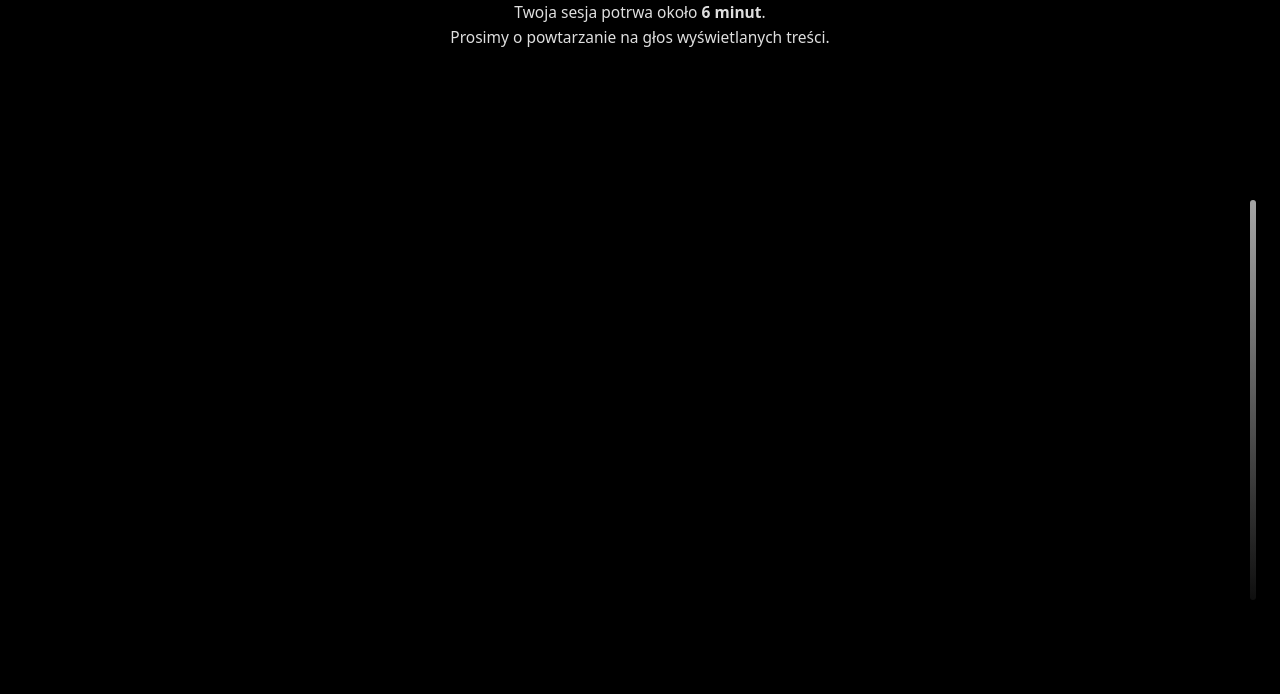
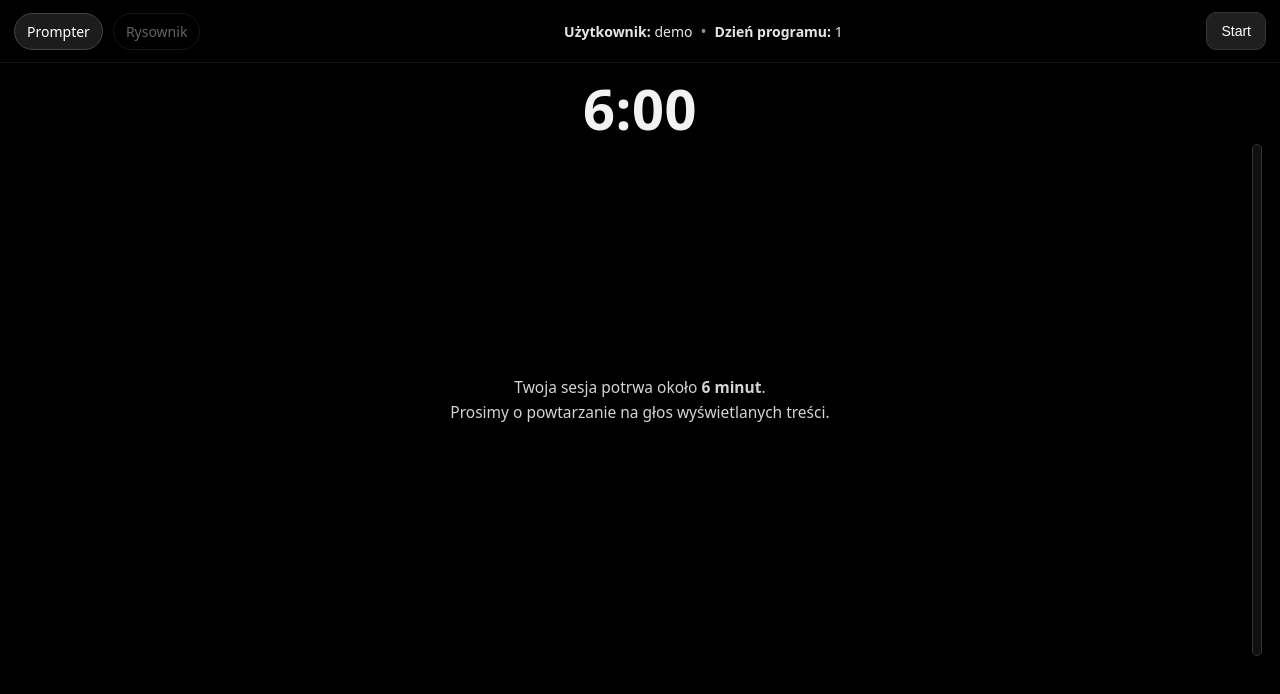
Before and after one commit to MacSzot/adhered.shop, a Next.js app: page /day in a window 1280 px wide. Shown: the top 694 px of the page. Built offline with nearby package versions, Linux system fonts and the light colour scheme.

Commit message:
Update globals.css

```diff
--- a/app/globals.css
+++ b/app/globals.css
@@ -1,4 +1,3 @@
-/* ===== Reset & base ===== */
 *{box-sizing:border-box;margin:0;padding:0}
 html,body{
   height:100%;width:100%;
@@ -7,82 +6,130 @@ html,body{
   overflow:hidden;
 }
 
-/* ===== Scena / kamera ===== */
+.prompter-full{
+  position:relative;
+  height:100vh;width:100vw;
+  background:#000;
+  overflow:hidden;
+}
+
+/* --- TOP PANEL --- */
+.topbar{
+  position:fixed;top:0;left:0;right:0;z-index:40;
+  display:flex;align-items:center;justify-content:space-between;
+  gap:10px;padding:10px 12px;
+  background:rgba(0,0,0,.5);backdrop-filter:blur(8px);
+  padding-top:calc(10px + env(safe-area-inset-top, 0px));
+  border-bottom:1px solid rgba(255,255,255,.08);
+}
+.topbar--dense{padding:12px 14px}
+
+.tabs{display:flex;gap:10px;align-items:center}
+.tab{
+  padding:8px 12px;border-radius:999px;border:1px solid #333;
+  color:#ddd;text-decoration:none;font-size:14px
+}
+.tab.active{background:#1c1c1c;border-color:#444;color:#fff}
+.tab.disabled{opacity:.45;cursor:not-allowed}
+
+.top-info{display:flex;gap:12px;align-items:center;flex-wrap:wrap}
+.top-info.compact{gap:8px}
+.top-info .dot{opacity:.6}
+.meta{font-size:14px;opacity:.95}
+
+.controls-top{display:flex;gap:10px;align-items:center}
+.btn{
+  background:#1f1f1f;border:1px solid #333;color:#fff;border-radius:10px;
+  padding:10px 14px;font-size:14px;cursor:pointer
+}
+.btn:hover{background:#333}
+
+/* --- TIMER --- */
+.timer-top {
+  position: fixed;
+  top: 70px; /* przeniesiony niżej pod topbar */
+  left: 50%;
+  transform: translateX(-50%);
+  z-index: 10; /* mniejszy niż topbar, więc będzie POD nim */
+  font-weight: 800;
+  letter-spacing: .5px;
+}
+
+.timer-top--strong {
+  font-size: clamp(30px, 4.4vw, 56px);
+  color: #fff;
+  opacity: .95;
+  text-shadow:
+    0 0 24px rgba(0, 0, 0, .9),
+    0 0 40px rgba(0, 0, 0, .5),
+    0 0 2px rgba(0, 0, 0, 1);
+}
+
+
+/* --- KAMERA --- */
 .stage{
   position:fixed;inset:0;
-  width:100%;height:100dvh;
+  width:100%;height:100%;
   background:#000;
   overflow:hidden;z-index:1;
 }
-.cam{
+.cam{width:100%;height:100%;object-fit:cover}
+.mirrored .cam{transform:scaleX(-1)}
+
+/* --- TEKST NA ŚRODKU --- */
+.overlay.center{
   position:absolute;inset:0;
-  width:100%;height:100%;
-  object-fit:cover;
-  transform:scaleX(-1); /* lustrzane */
-  z-index:0;
+  display:flex;align-items:center;justify-content:center;
+  pointer-events:none;z-index:5;
+}
+.center-text{
+  text-align:center;
+  max-width:84%;
+  font-size:clamp(18px,2.4vw,32px);
+  line-height:1.35;
+  color:rgba(255,255,255,.7);
+  text-shadow:0 0 16px rgba(0,0,0,.9);
+  position:absolute;
+  top:50%;
+  left:50%;
+  transform:translate(-50%, -50%);
+}
+.fade{animation:fadeIn .5s ease both}
+@keyframes fadeIn{from{opacity:0;transform:translate(-50%, -48%)}to{opacity:1;transform:translate(-50%, -50%)}}
+
+/* --- INTRO --- */
+.intro{
+  text-align:center;
+  max-width:86%;
+  color:rgba(255,255,255,.9);
+  text-shadow:0 0 14px rgba(0,0,0,.9);
+}
+.intro h2{font-size:clamp(22px,3.2vw,32px);margin-bottom:10px;font-weight:800}
+.intro p{font-size:clamp(14px,2vw,18px);opacity:.9}
+
+/* --- VU-METER --- */
+.meter-vertical{
+  position:absolute;
+  right:18px;top:18%;
+  width:10px;height:64%;
+  background:rgba(30,30,30,.55);
+  border:1px solid #333;
+  border-radius:999px;
+  overflow:hidden;
+  z-index:10;
+}
+.meter-vertical-fill{
+  position:absolute;left:0;right:0;bottom:0;height:0%;
+  background:linear-gradient(180deg,#4df,#7f7,#ff5);
+  border-radius:999px;
+  transition:height .08s linear;
 }
 
-/* lekki veil dla czytelności tekstu nad kamerą */
-.veil{ position:absolute; inset:0; background:rgba(0,0,0,.12); z-index:5; }
-
-/* ===== Topbar jak w mockach ===== */
-.topbar-fixed{
-  position: absolute; left:0; top:0; width:100%;
-  height:190px;                     /* STAŁA wysokość */
-  background:#555; color:#fff; z-index:40;
-  display:grid; grid-template-columns:1fr 1fr; align-items:center;
+/* --- MOBILE --- */
+@media (max-width:640px){
+  .tab{font-size:13px;padding:7px 11px}
+  .meta{font-size:13px}
+  .btn{padding:9px 12px}
+  .meter-vertical{right:10px;width:8px}
+  .center-text{max-width:90%}
 }
-.topbar-inner{ display:flex; justify-content:space-between; padding:26px 28px 0 28px; }
-.top-left, .top-right{ display:grid; gap:14px; }
-.top-left .line, .top-right .line{ font-weight:700; font-size: clamp(26px,2.6vw,38px); }
-
-/* ===== Timer (przydymiony) ===== */
-.timer-ghost{
-  position:absolute; left:50%; transform:translateX(-50%);
-  top:190px; margin-top:12px; z-index:25;
-  font-weight:800; font-size:clamp(34px,3.4vw,58px);
-  color:#fff; opacity:.48;
-}
-
-/* ===== Overlay treści (centrum) ===== */
-.overlay-center{ position:absolute; inset:0; z-index:30; display:grid; place-items:center; padding:0 16px; }
-.center-wrap{ width:100%; max-width:720px; text-align:center; }
-
-/* Tekst systemowy (komendy) – przydymiony */
-.sys-text{ color:#fff; opacity:.72; font-weight:600; line-height:1.45; font-size:clamp(18px,2.4vw,30px); }
-
-/* Tekst użytkownika (transkrypt) – większy i jaśniejszy */
-.user-speech{ margin-top:18px; color:#fff; opacity:1; font-weight:800; line-height:1.15; font-size:clamp(28px,4.6vw,56px); }
-
-/* Duży START na ekranie startowym */
-.start-big{ margin-top:28px; color:#fff; font-weight:800; letter-spacing:1px; font-size:clamp(36px,5.6vw,60px); }
-
-/* ===== Pasek dźwięku po prawej ===== */
-.meter-vertical{
-  position:absolute;
-  right:24px; top:25vh; height:50vh; width:6px; z-index:40;
-  border-radius:999px; overflow:hidden;
-  background: linear-gradient(180deg, rgba(255,255,255,.65), rgba(120,120,120,.12));
-}
-.meter-vertical-fill{
-  position:absolute; bottom:0; left:0; width:100%;
-  background:#fff; opacity:.95;
-  transition:height 180ms ease;
-}
-
-/* ===== Pauza po 10 s ciszy ===== */
-.pause-overlay{ position:absolute; inset:0; z-index:60; display:grid; place-items:center; background:rgba(0,0,0,.35); text-align:center; }
-.pause-card{ max-width:680px; color:#fff; }
-.pause-card .l1{ font-size:clamp(16px,2.2vw,20px); margin-bottom:12px; opacity:.85; }
-.pause-card .l2{ font-size:clamp(16px,2.4vw,21px); font-weight:700; }
-
-/* ===== Ukrycie elementów niezgodnych z mockami ===== */
-.tabs, .controls-top{ display:none !important; }
-
-/* ===== (opcjonalnie) Stare style, jeśli były użyte w innych miejscach ===== */
-.prompter-full{ position:relative; height:100vh;width:100vw; background:#000; overflow:hidden; }
-
-/* VU – wariant mobilny (nie zmieniamy rozmiaru layoutu) */
-@media (max-width:640px){
-  .meter-vertical{ right:16px; }
-}
```
